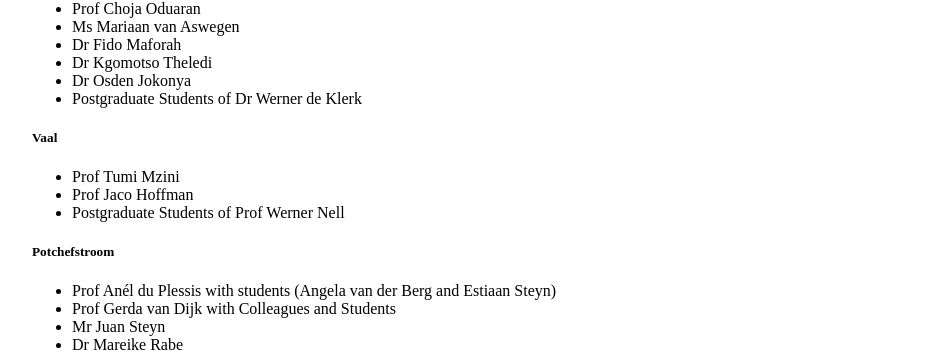
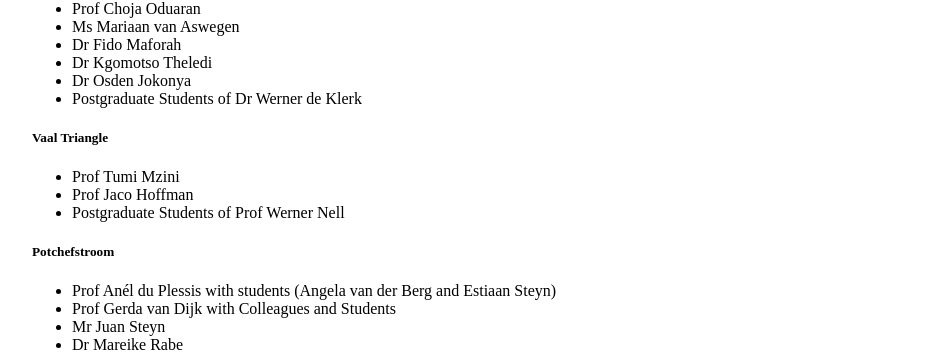
Before and after one commit to zjsteyn/we-DELIVER.github.io, a Jekyll site: the page built from stakeholders.html, in a window 1280 px wide. Shown: the part 983-1335 px from the top of the page, without its empty margins (160-1107 px from the left). Built offline with Jekyll 4.4.1, drawn with Linux system fonts in a browser that asks for light colours.

Commit message:
Update stakeholders.html

```diff
--- a/stakeholders.html
+++ b/stakeholders.html
@@ -32,7 +32,7 @@ The three teams of the we-DELIVER project include researchers, students, and sup
  <li>Postgraduate Students of Dr Werner de Klerk</li>
 </ul>
 
-<h5>Vaal</h5>
+<h5>Vaal Triangle</h5>
 <ul>
  <li>Prof Tumi Mzini</li>
  <li>Prof Jaco Hoffman</li>
```
